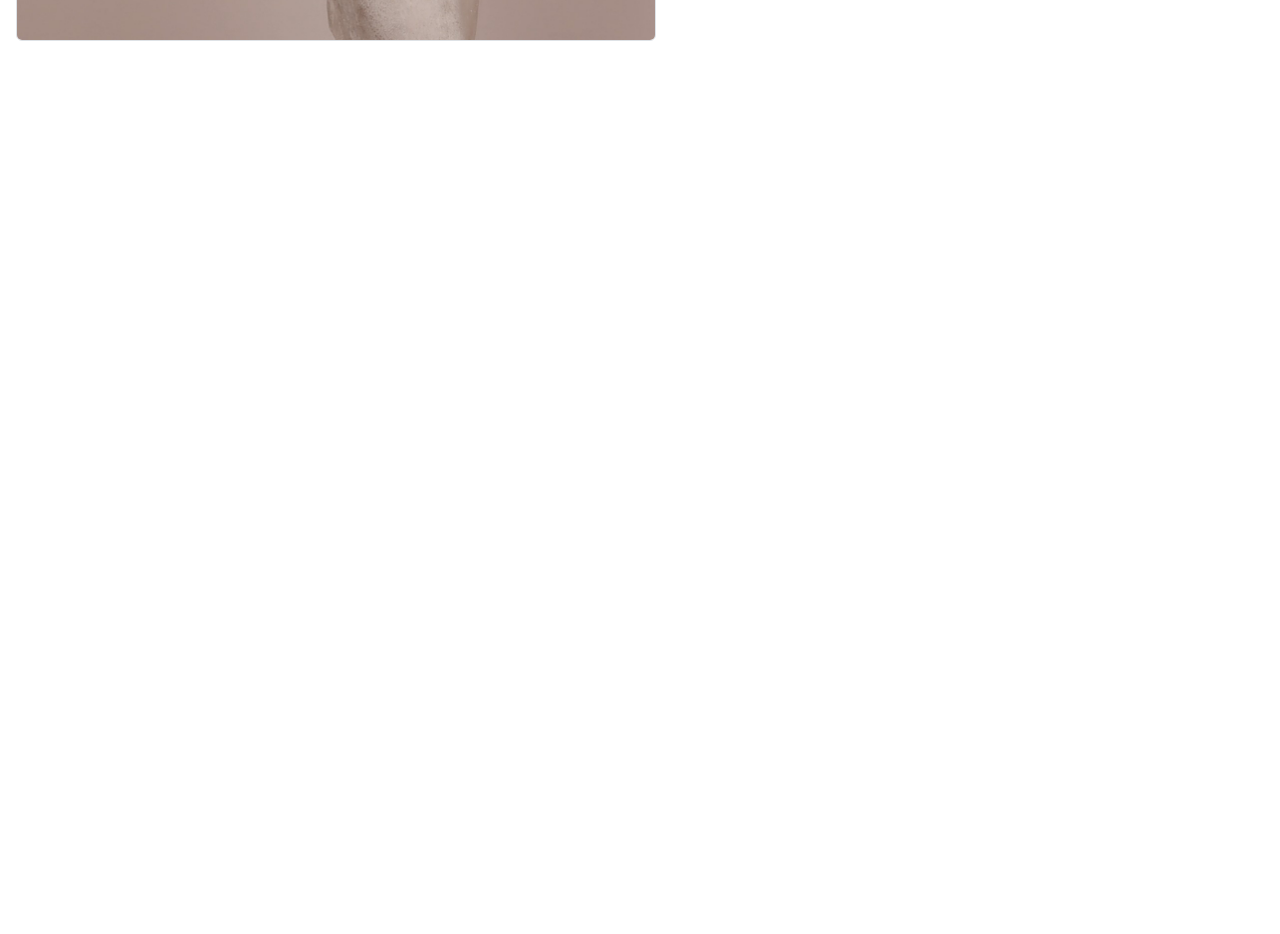
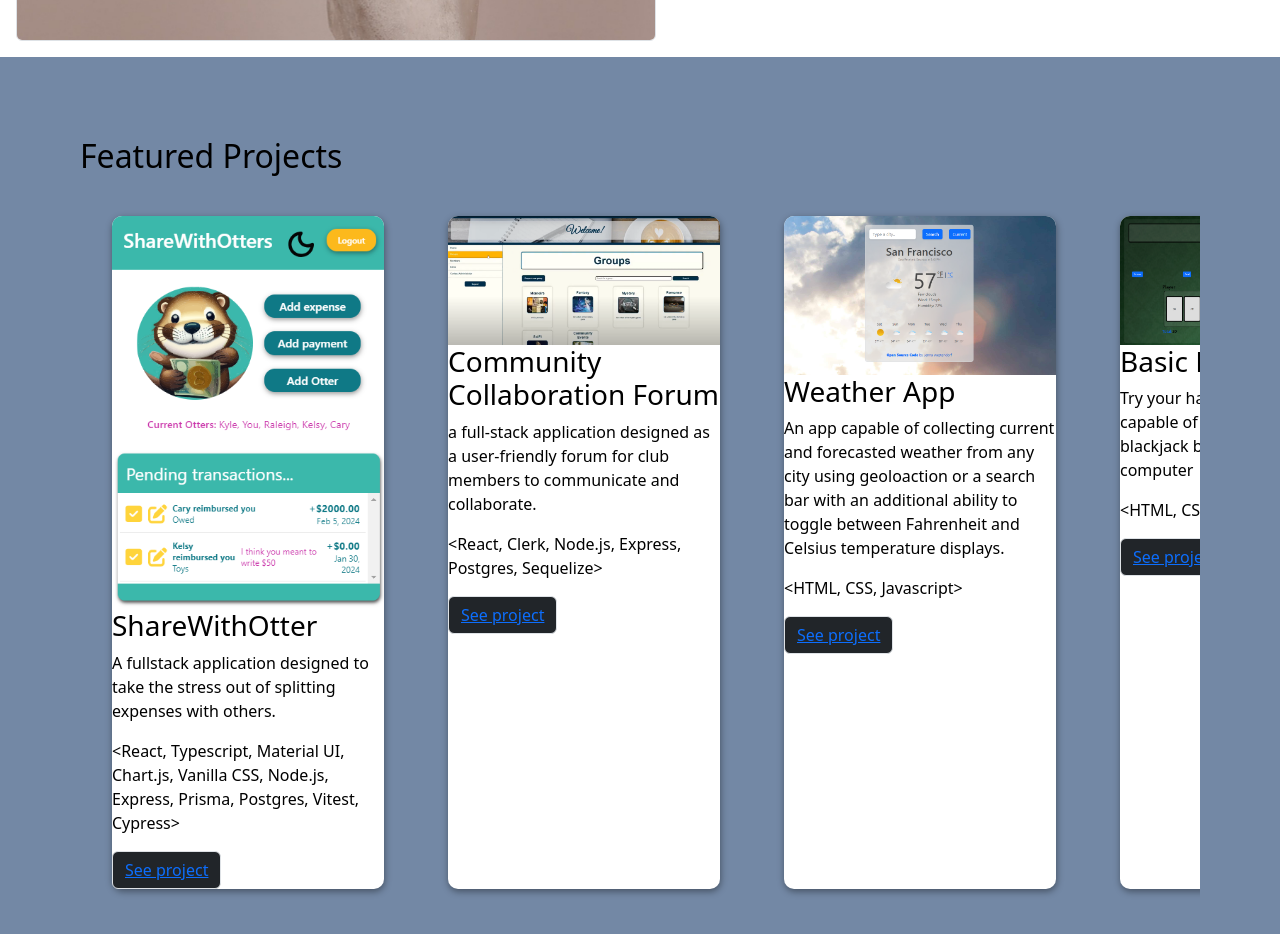
Before and after one commit to jleewest/portfolio, a React (Vite) app in the folder client/: page / in a window 1280 px wide. Shown: the part 1520-2454 px from the top of the page. Before the commit the page ends 1577 px from the top, so only its background shows below. Built offline with nearby package versions, Linux system fonts and the light colour scheme.

Commit message:
feat: add Projects

```diff
--- a/client/src/App.tsx
+++ b/client/src/App.tsx
@@ -2,6 +2,7 @@ import './css/App.css';
 import Navbar from './Navbar';
 import Home from './directory/Home';
 import About from './directory/About';
+import Projects from './directory/Projects';
 
 function App() {
   return (
@@ -9,6 +10,7 @@ function App() {
       <Navbar />
       <Home />
       <About />
+      <Projects />
     </div>
   );
 }
--- /dev/null
+++ b/client/src/css/Projects.css
@@ -0,0 +1,30 @@
+.Projects {
+  background-color: #7388a5;
+  color: black;
+  padding: 5rem;
+}
+
+.Projects .work-content {
+  margin-top: 100px;
+}
+
+.Projects .project-item-container {
+  display: flex;
+  overflow: scroll;
+}
+
+.Projects .project-item-container::-webkit-scrollbar {
+  display: none;
+}
+
+.ProjectItem {
+  border-radius: 10px;
+  background-color: white;
+  margin: 2rem;
+  min-width: 17rem;
+  box-shadow: 0.6px 2.5px 7px rgba(0, 0, 0, 0.4);
+}
+
+.ProjectItem .app-thumbnail {
+  border-radius: 10px 10px 0 0;
+}
--- a/client/src/directory/Home.tsx
+++ b/client/src/directory/Home.tsx
@@ -7,7 +7,7 @@ function Home() {
       <div className='background-home home-background m-0'>
         <div className='container'>
           <h1>Jenna Westendorf</h1>
-          <h2>&lt;front-end developer from California&gt;</h2>
+          <h2>&lt;Software Engineer from California&gt;</h2>
           <h3 className='home-end-quote'>
             ...creating clean, elegant,
             <br /> and efficient digital experiences
--- /dev/null
+++ b/client/src/directory/ProjectItem.tsx
@@ -0,0 +1,41 @@
+import '../css/Projects.css';
+
+type AppProps = {
+  props: {
+    id: number;
+    title: string;
+    body: string;
+    stack: string;
+    img: string;
+    alt: string;
+    link: string;
+  };
+};
+
+function ProjectItem({ props }: AppProps) {
+  return (
+    <div className='ProjectItem'>
+      <div className='work-item-container'>
+        <div>
+          <img
+            src={props.img}
+            alt={props.alt}
+            className='img-fluid app-thumbnail'
+          />
+        </div>
+      </div>
+      <div>
+        <h3>{props.title}</h3>
+        <p>{props.body}</p>
+        <p>&lt;{props.stack}&gt;</p>
+        <button className='link-button btn btn-dark border'>
+          <a href={props.link} target='_blank' className='primary-link'>
+            See project
+          </a>
+        </button>
+      </div>
+    </div>
+  );
+}
+
+export default ProjectItem;
--- /dev/null
+++ b/client/src/directory/Projects.tsx
@@ -0,0 +1,95 @@
+import '../css/Projects.css';
+import ProjectItem from './ProjectItem';
+
+function Projects() {
+  const featuredApps = [
+    {
+      id: 1,
+      title: 'ShareWithOtter',
+      body: `A fullstack application designed to take the stress out of splitting expenses with others.`,
+      stack:
+        'React, Typescript, Material UI, Chart.js, Vanilla CSS, Node.js, Express, Prisma, Postgres, Vitest, Cypress',
+      img: '/src/assets/share-with-otter.png',
+      alt: 'ShareWithOtter app preview',
+      link: 'https://youtu.be/LrQ4M3MHrb8',
+    },
+    {
+      id: 2,
+      title: 'Community Collaboration Forum',
+      body: `a full-stack application designed as a user-friendly forum for club members to communicate and collaborate.`,
+      stack: 'React, Clerk, Node.js, Express, Postgres, Sequelize',
+      img: '/src/assets/community-forum.png',
+      alt: 'community collaboration app preview',
+      link: 'https://youtu.be/TcZ7vQzzeEY',
+    },
+    {
+      id: 3,
+      title: 'Weather App',
+      body: `An app capable of collecting current and forecasted weather from any
+			city using geoloaction or a search bar with an additional ability
+			to toggle between Fahrenheit and Celsius temperature displays.`,
+      stack: 'HTML, CSS, Javascript',
+      img: '/src/assets/weather-app.png',
+      alt: 'weather app preview',
+      link: 'https://delicate-bienenstitch-b69d3a.netlify.app/',
+    },
+    {
+      id: 4,
+      title: 'Basic Blackjack',
+      body: `Try your hand at blackjack! An app capable of playing one-hand blackjack between one player and a computer`,
+      stack: 'HTML, CSS, Javascript',
+      img: '/src/assets/blackjack.png',
+      alt: 'blackjack app preview',
+      link: 'https://fluffy-panda-3bd4b9.netlify.app/',
+    },
+    {
+      id: 5,
+      title: 'Travel Homepage',
+      body: `A responsive website homepage designed for a travel site.`,
+      stack: 'HTML, CSS, Javascript',
+      img: '/src/assets/travel-homepage.png',
+      alt: 'travel homepage preview',
+      link: 'https://moab-travel-project.netlify.app/',
+    },
+    {
+      id: 6,
+      title: 'World Clock App',
+      body: `Check the time around the world, using a world clock API.`,
+      stack: 'HTML, CSS, Javascript',
+      img: '/src/assets/world-clock-app.png',
+      alt: 'world clock app preview',
+      link: 'https://world-clock-jw.netlify.app/',
+    },
+    {
+      id: 7,
+      title: 'Dictionary App',
+      body: `Responsive web application using a dictionary API to render definitions and related images.`,
+      stack: 'HTML, CSS, Javascript',
+      img: '/src/assets/dictionary-app.png',
+      alt: 'dictionary app preview',
+      link: 'https://dictionary-project-jw.netlify.app/',
+    },
+    {
+      id: 8,
+      title: 'AI Storyteller',
+      body: `An interactive app that uses AI to create children's stories with heartfelt morals.`,
+      stack: 'HTML, CSS, Javascript',
+      img: '/src/assets/AI-storyteller.png',
+      alt: 'storyteller app preview',
+      link: 'https://ai-practice-project.netlify.app/',
+    },
+  ];
+
+  return (
+    <div className='Projects'>
+      <h2>Featured Projects</h2>
+      <div className='project-item-container'>
+        {featuredApps.map((app) => {
+          return <ProjectItem props={app} key={app.id} />;
+        })}
+      </div>
+    </div>
+  );
+}
+
+export default Projects;
```
Also changed, not shown: client/src/assets/community-forum.png (renamed from client/src/assets/commnuity-forum.png).
